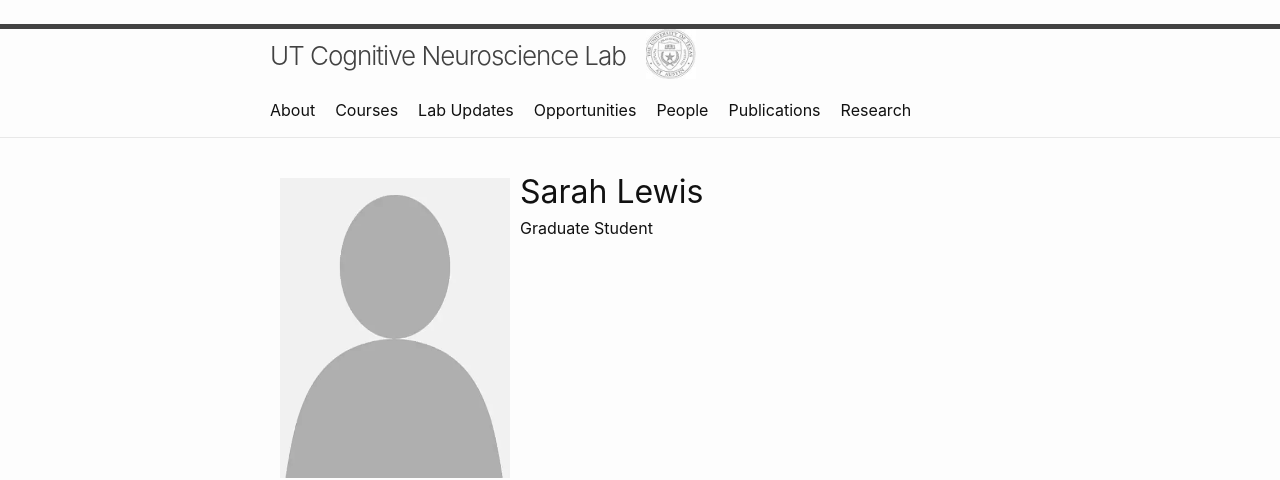
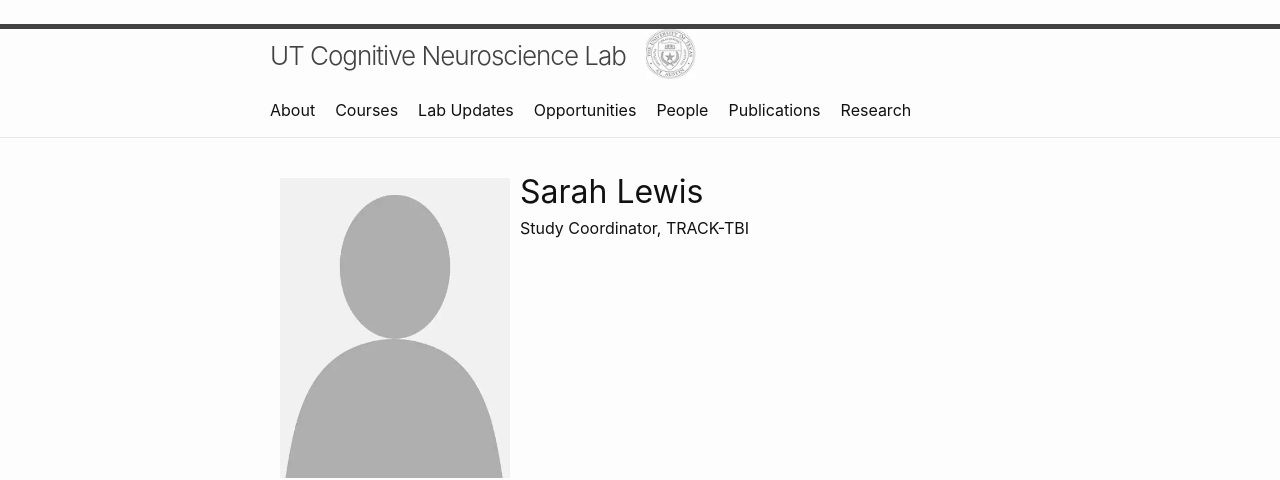
Before and after one commit to UTCogNeuroLab/UTCogNeuroLab.github.io, a Jekyll site: the page built from team/sarah-lewis.md, in a window 1280 px wide. Shown: the top 480 px of the page. Built offline with Jekyll 4.4.1, drawn with Linux system fonts in a browser that asks for light colours; nearby versions of some CDN libraries.

Commit message:
Updating Sara's position

```diff
--- a/team/sarah-lewis.md
+++ b/team/sarah-lewis.md
@@ -1,7 +1,7 @@
 ---
 layout: team-member
 person: "Sarah Lewis"
-position: "Graduate Student"
+position: "Study Coordinator, TRACK-TBI"
 image:
 github:
 googlescholar:
```
